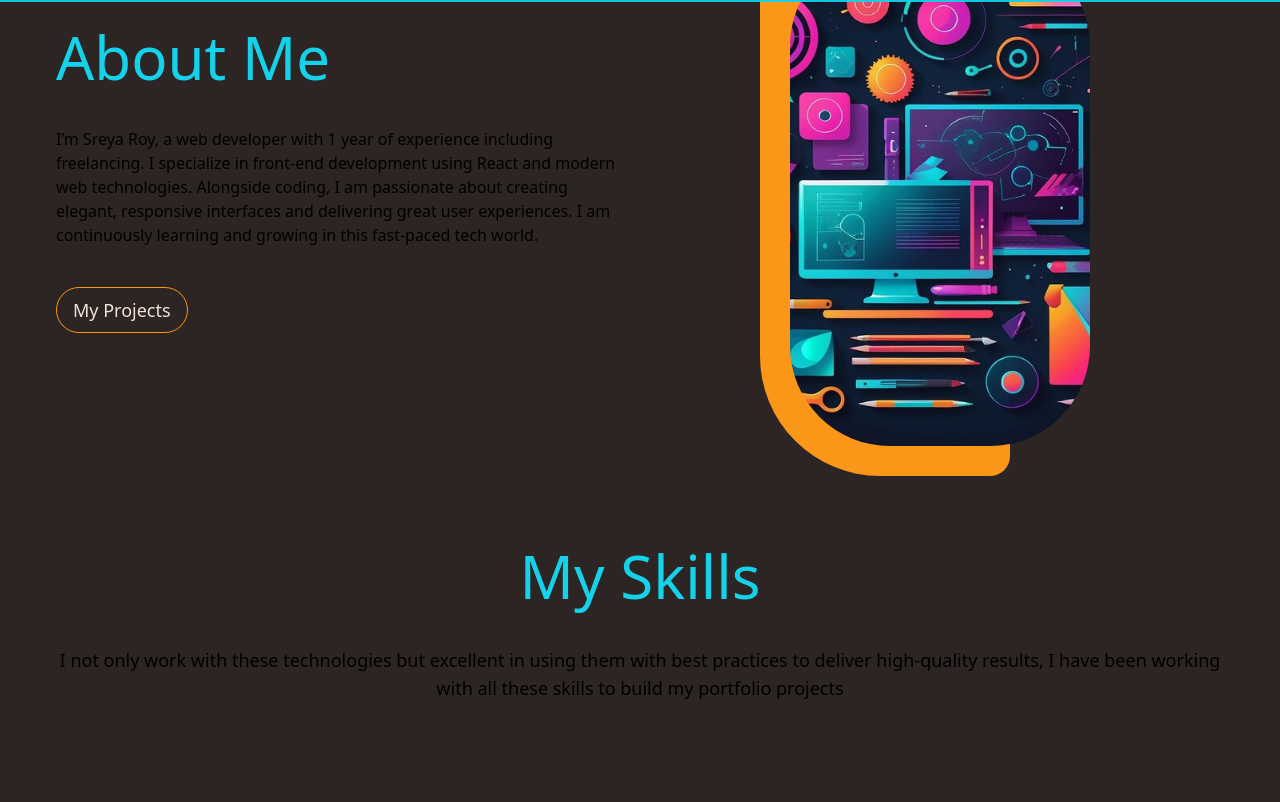
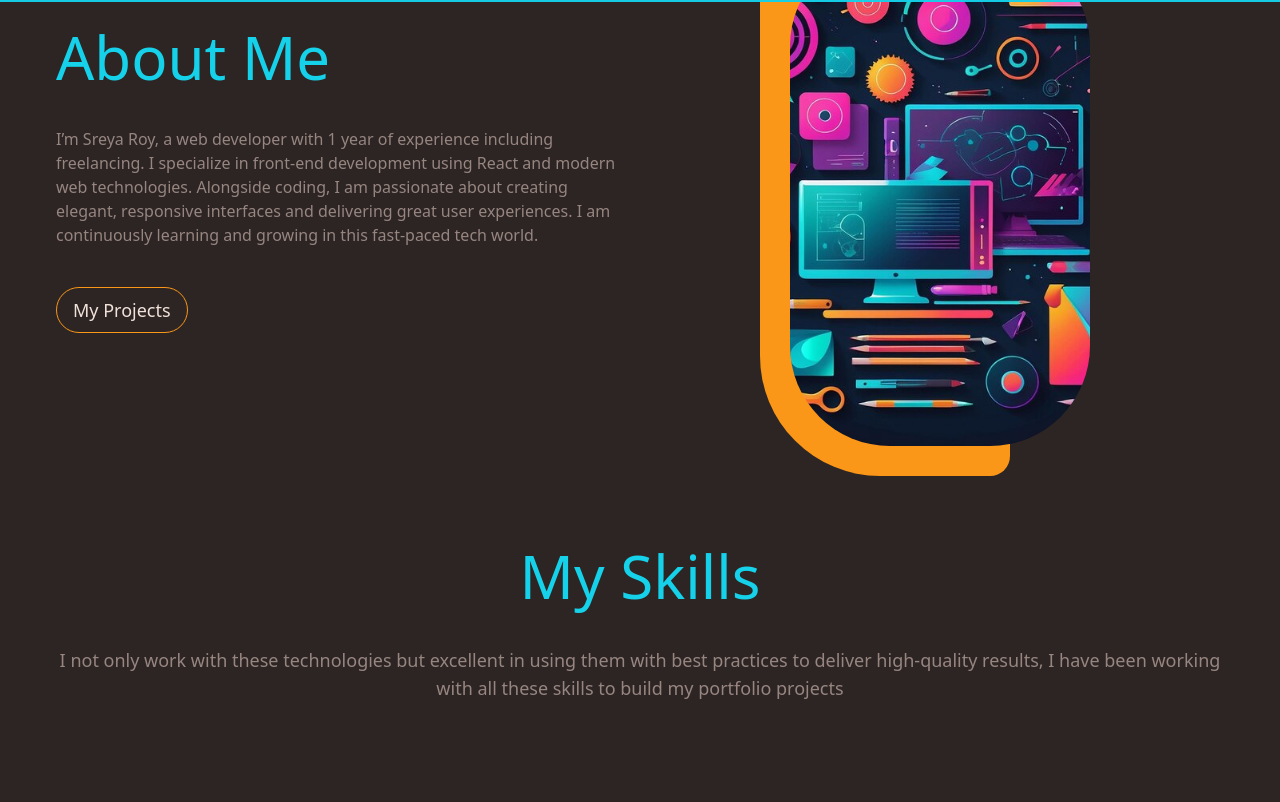
Before and after one commit to sreyaroy258/Modern-portfolio, a React (Vite) app: page / in a window 1280 px wide. Shown: the part 798-1600 px from the top of the page. Built offline with nearby package versions, Linux system fonts and the light colour scheme.

Commit message:
Update: [write a short message about what you changed]

```diff
--- a/src/components/about/AboutMeText.jsx
+++ b/src/components/about/AboutMeText.jsx
@@ -4,7 +4,7 @@ const AboutMeText = () => {
   return (
     <div className="flex flex-col md:items-start sm:items-center md:text-left sm:text-center">
       <h2 className="text-6xl text-cyan mb-10">About Me</h2>
-      <p>
+      <p className="text-lightGrey ">
         I’m Sreya Roy, a web developer with 1 year of experience including freelancing.
         I specialize in front-end development using React and modern web technologies.
         Alongside coding, I am passionate about creating elegant, responsive interfaces
--- a/src/components/experience/ExperienceTopLeft.jsx
+++ b/src/components/experience/ExperienceTopLeft.jsx
@@ -11,7 +11,7 @@ const ExperienceTopLeft = () => {
         <p className="font-bold text-6xl sm:text-5xl text-lightBrown">-</p>
         <ExperienceInfo number="10+" text="Websites" />
       </div>
-      <p className="text-center text-sm sm:text-xs px-2">
+      <p className="text-center text-sm sm:text-xs px-2 ">
         With 1 year of experience building dynamic and user-friendly web
         applications.
       </p>
--- a/src/components/projectsection/ProjectsMain.jsx
+++ b/src/components/projectsection/ProjectsMain.jsx
@@ -4,11 +4,17 @@ import { motion } from "framer-motion";
 import { fadeIn } from "../../framermotion/varients";
 
 const projects = [
-
+   {
+    name: "Photography Website",
+    year: "May 2024",
+    align: "left",
+    image: "/images/project5.png",
+    link: "https://photography-website-ruby.vercel.app/", // ✅ full link
+  },
   {
     name: "AbsDreamFacility Service",
     year: "September 2024",
-    align: "left",
+    align: "right",
     image: "/images/project2.png",
     link: "https://www.absdreamsfacilities.com/", // ✅ full link
   },
@@ -16,21 +22,21 @@ const projects = [
   {
     name: "3d Portfolio",
     year: "November 2024",
-    align: "right",
+    align: "left",
     image: "/images/project4.png",
     link: "https://3d-portfolio-psi-puce.vercel.app/", //
   },
    {
     name: "Avoron",
     year: "December 2024",
-    align: "left",
+    align: "right",
     image: "/images/project1.png",
     link: "https://www.avoron.in/", // ❌ FIXED — removed '#' from the beginning
   },
   {
     name: "CoffeeShop",
     year: "May2025",
-    align: "right",
+    align: "left",
     image: "/images/project3.png",
     link: "https://coffee-shop-one-iota.vercel.app/", // ✅ full link
   },
--- a/src/components/projectsection/projectText.jsx
+++ b/src/components/projectsection/projectText.jsx
@@ -2,7 +2,7 @@ const ProjectsText = () => {
   return (
     <div className="flex flex-col items-center mt-[100px]">
       <h2 className="text-6xl text-cyan mb-10">Projects</h2>
-      <p className="text-lg text-center">
+      <p className="text-lg text-center text-lightGrey ">
         I have worked on a variety of web development projects, ranging from
         responsive websites for small businesses to full-stack applications and
         complex front-end interfaces.
--- a/src/components/skills/SkillsText.jsx
+++ b/src/components/skills/SkillsText.jsx
@@ -2,7 +2,7 @@ const SkillsText = () => {
   return (
     <div className="flex flex-col items-center mt-[100px]">
       <h2 className="text-6xl text-cyan mb-10">My Skills</h2>
-      <p className="text-lg text-center">
+      <p className="text-lg text-center text-lightGrey ">
         I not only work with these technologies but excellent in using them with
         best practices to deliver high-quality results, I have been working with
         all these skills to build my portfolio projects
```
Also changed, not shown: public/images/project5.png (added).
